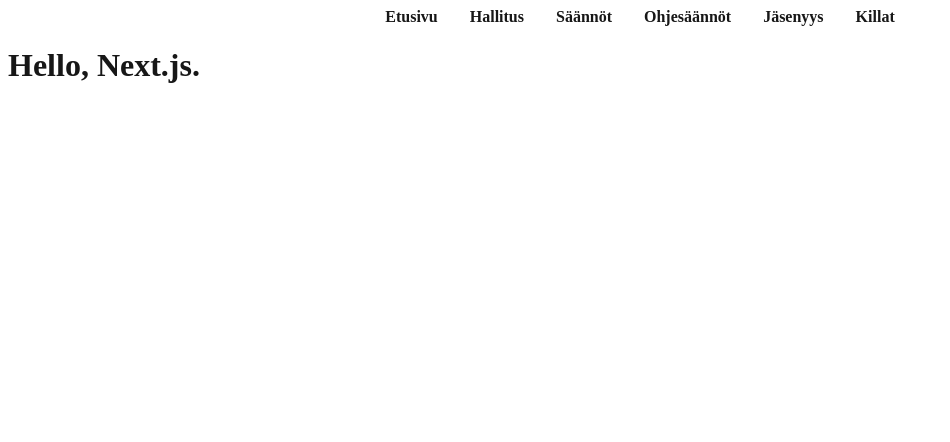
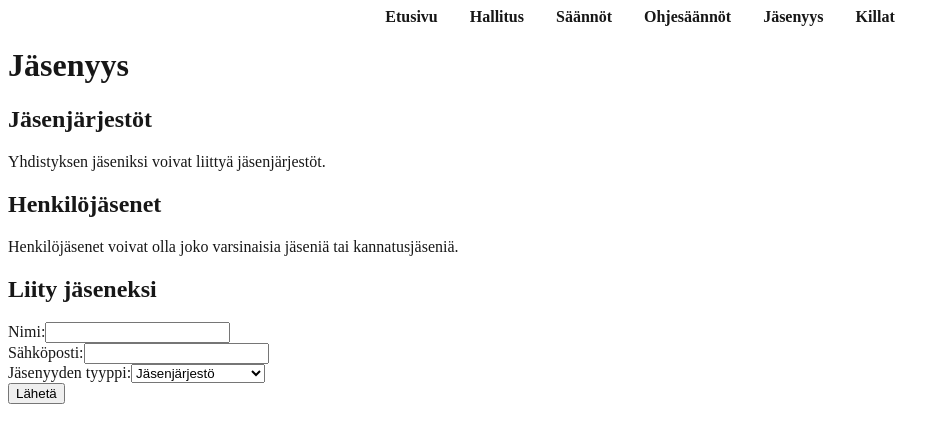
Before and after one commit to Jrvi/jyty-web, a Next.js app: page /jasenyys in a window 1280 px wide. Shown: the top 442 px of the page, without its empty margins (0-950 px from the left). Built offline with nearby package versions, Linux system fonts and the light colour scheme.

Commit message:
chore: added content to jäsenyys

```diff
--- a/app/jasenyys/page.js
+++ b/app/jasenyys/page.js
@@ -1,5 +1,76 @@
-import React from 'react';
+"use client"
+
+import React, { useState } from 'react'
 
 export default function Page() {
-    return <h1>Hello, Next.js.</h1>
-  }
+    const [formData, setFormData] = useState({
+        name: '',
+        email: '',
+        membershipType: 'jäsenjärjestö'
+    })
+
+    const handleChange = (e) => {
+        const { name, value } = e.target;
+        setFormData({
+            ...formData,
+            [name]: value
+        });
+    }
+
+    const handleSubmit = (e) => {
+        e.preventDefault();
+        // Täällä sitten käsitellään lomakkeen lähetys vaikka sihteerin sähköpostiin
+        console.log('Lomakkeen tiedot:', formData);
+    }
+
+    return (
+        <div>
+            <h1>Jäsenyys</h1>
+            <h2>Jäsenjärjestöt</h2>
+            <p>
+                Yhdistyksen jäseniksi voivat liittyä jäsenjärjestöt.
+            </p>
+            <h2>Henkilöjäsenet</h2>
+            <p>
+                Henkilöjäsenet voivat olla joko varsinaisia jäseniä tai kannatusjäseniä.
+            </p>
+            <h2>Liity jäseneksi</h2>
+            <form onSubmit={handleSubmit}>
+                <div>
+                    <label htmlFor="name">Nimi:</label>
+                    <input
+                        type="text"
+                        id="name"
+                        name="name"
+                        value={formData.name}
+                        onChange={handleChange}
+                    />
+                </div>
+                <div>
+                    <label htmlFor="email">Sähköposti:</label>
+                    <input
+                        type="email"
+                        id="email"
+                        name="email"
+                        value={formData.email}
+                        onChange={handleChange}
+                    />
+                </div>
+                <div>
+                    <label htmlFor="membershipType">Jäsenyyden tyyppi:</label>
+                    <select
+                        id="membershipType"
+                        name="membershipType"
+                        value={formData.membershipType}
+                        onChange={handleChange}
+                    >
+                        <option value="jäsenjärjestö">Jäsenjärjestö</option>
+                        <option value="varsinaiset jäsenet">Varsinaiset jäsenet</option>
+                        <option value="kannatusjäsenet">Kannatusjäsenet</option>
+                    </select>
+                </div>
+                <button type="submit">Lähetä</button>
+            </form>
+        </div>
+    )
+}
```
